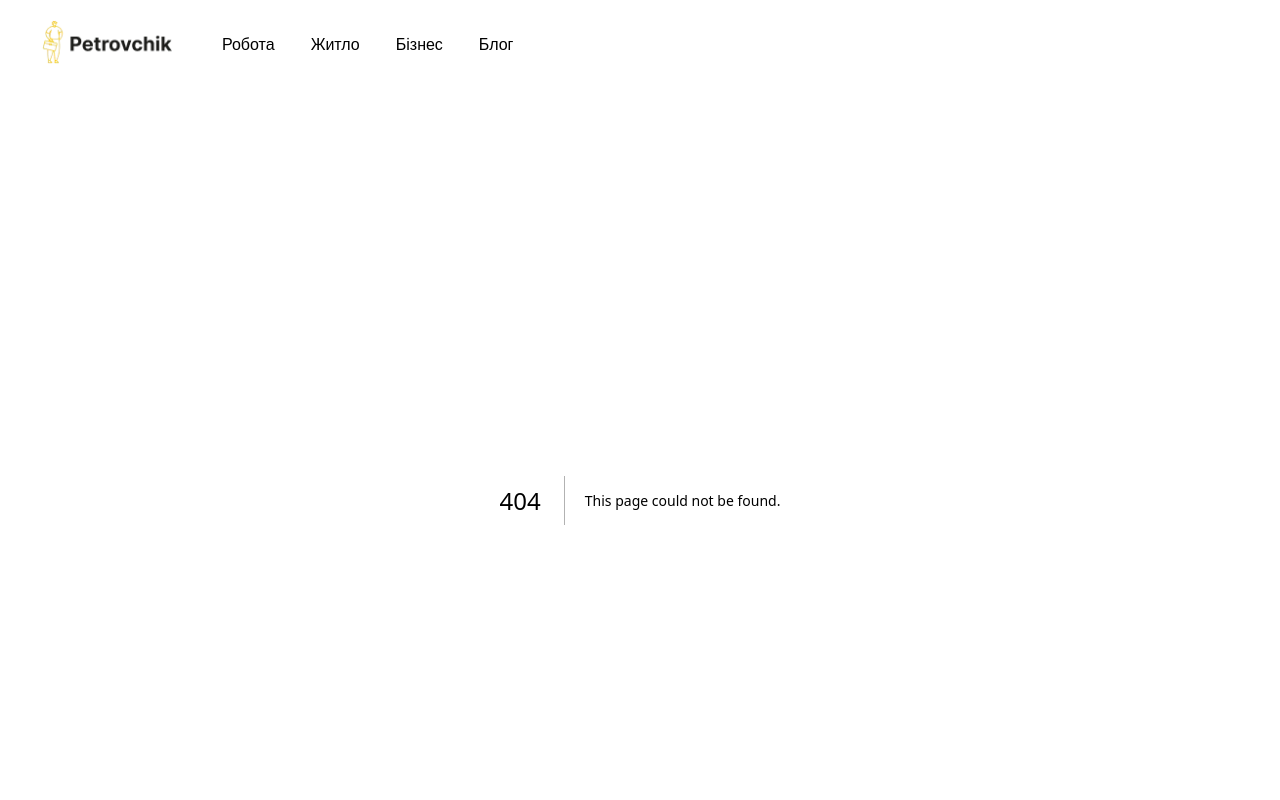
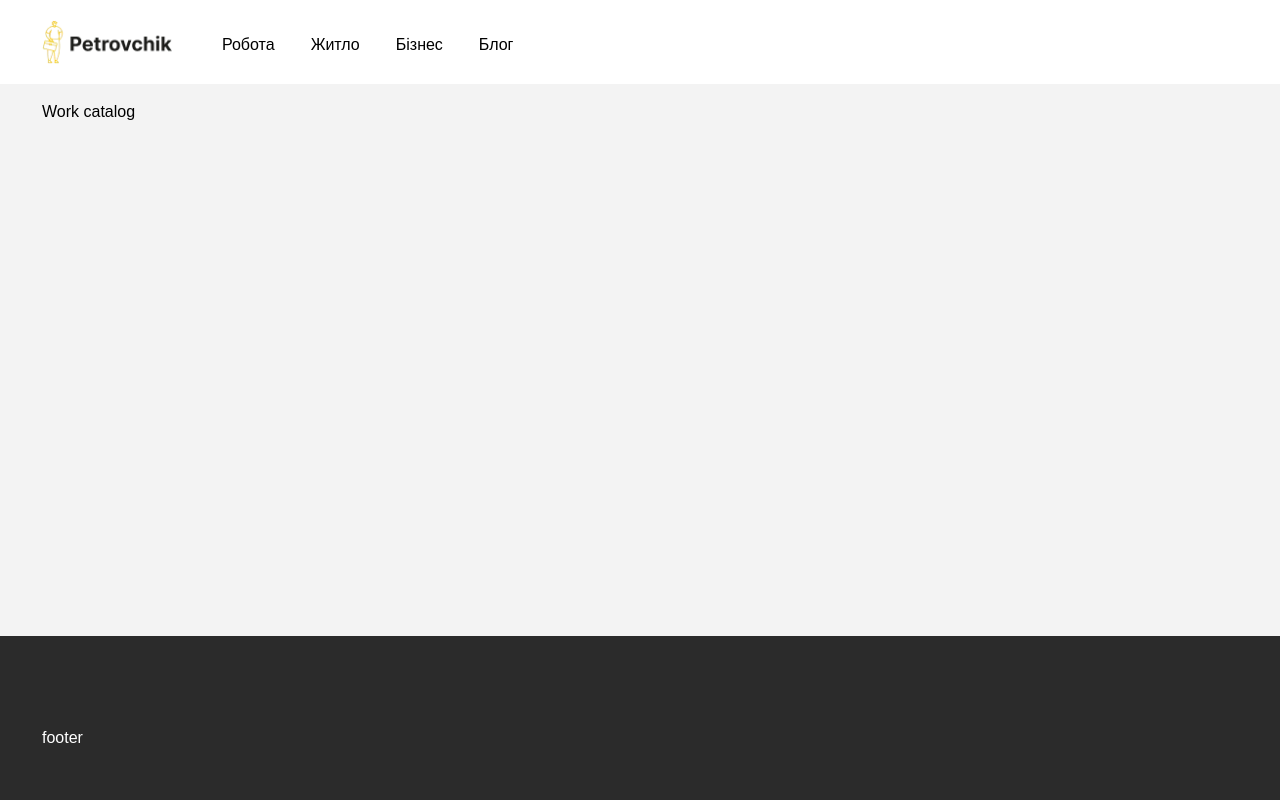
Before and after one commit to macs1756/petrovchik-next-client, a Next.js app: page /work in a window 1280 px wide. Before the commit this address had no page. Shown: the top 800 px of the page. Built offline with nearby package versions, Linux system fonts and the light colour scheme.

Commit message:
add new page

```diff
--- a/src/app/components/Header/index.tsx
+++ b/src/app/components/Header/index.tsx
@@ -1,7 +1,7 @@
 import Image from "next/image"
 import Link from "next/link"
 import { HOME_PAGE } from '../../constants/links'
-import { NAVBAR_LINKS } from '../../constants/navbar'
+import { NAVBAR_LINKS } from '@/app/constants/navbar'
 
 export default function Header (){
 
--- /dev/null
+++ b/src/app/work/page.tsx
@@ -0,0 +1,7 @@
+export default function WorkCatalog() {
+    return(
+      <div>
+        Work catalog
+      </div>
+    )
+}
--- a/tsconfig.json
+++ b/tsconfig.json
@@ -13,13 +13,14 @@
     "isolatedModules": true,
     "jsx": "preserve",
     "incremental": true,
+    "baseUrl": ".",
     "plugins": [
       {
         "name": "next"
       }
     ],
     "paths": {
-      "@/*": ["./src/*"]
+      "@/*": ["./src/*"],
     }
   },
   "include": ["next-env.d.ts", "**/*.ts", "**/*.tsx", ".next/types/**/*.ts", "src/app/constants/links.ts"],
```
